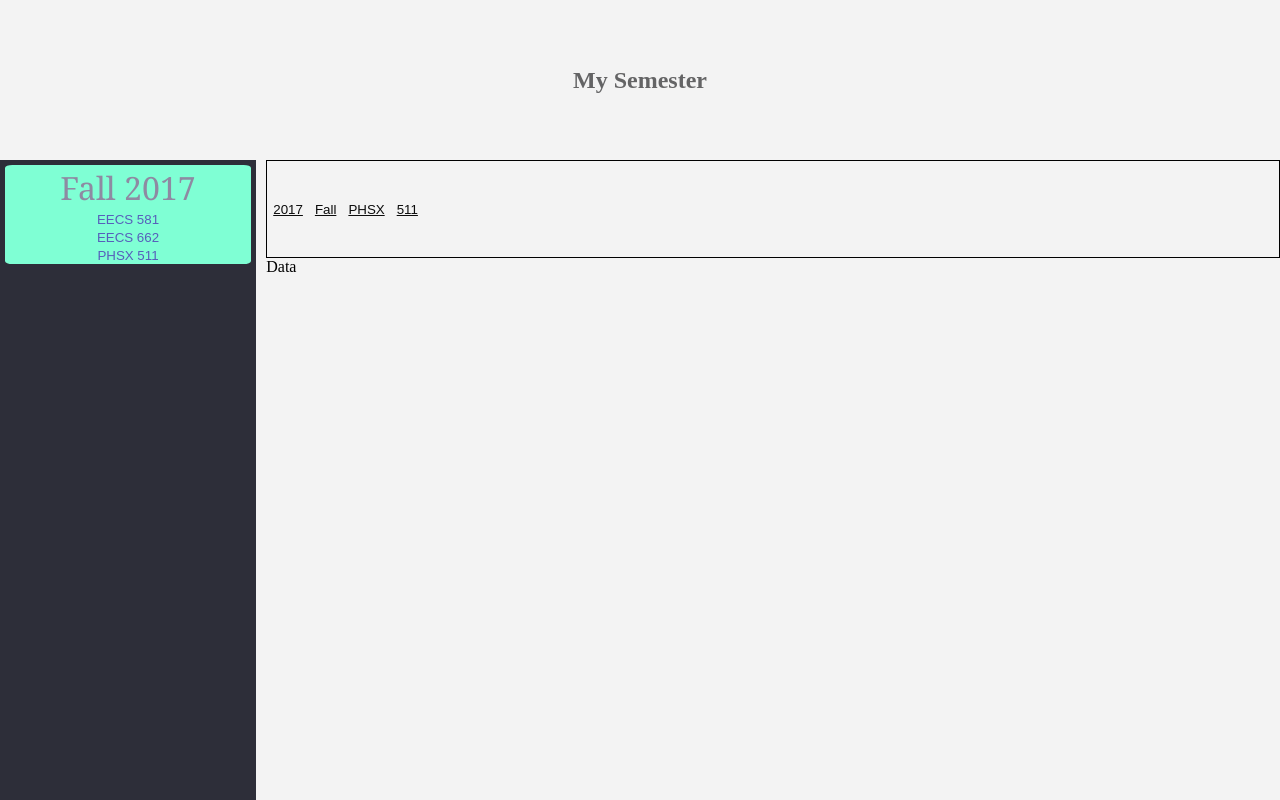
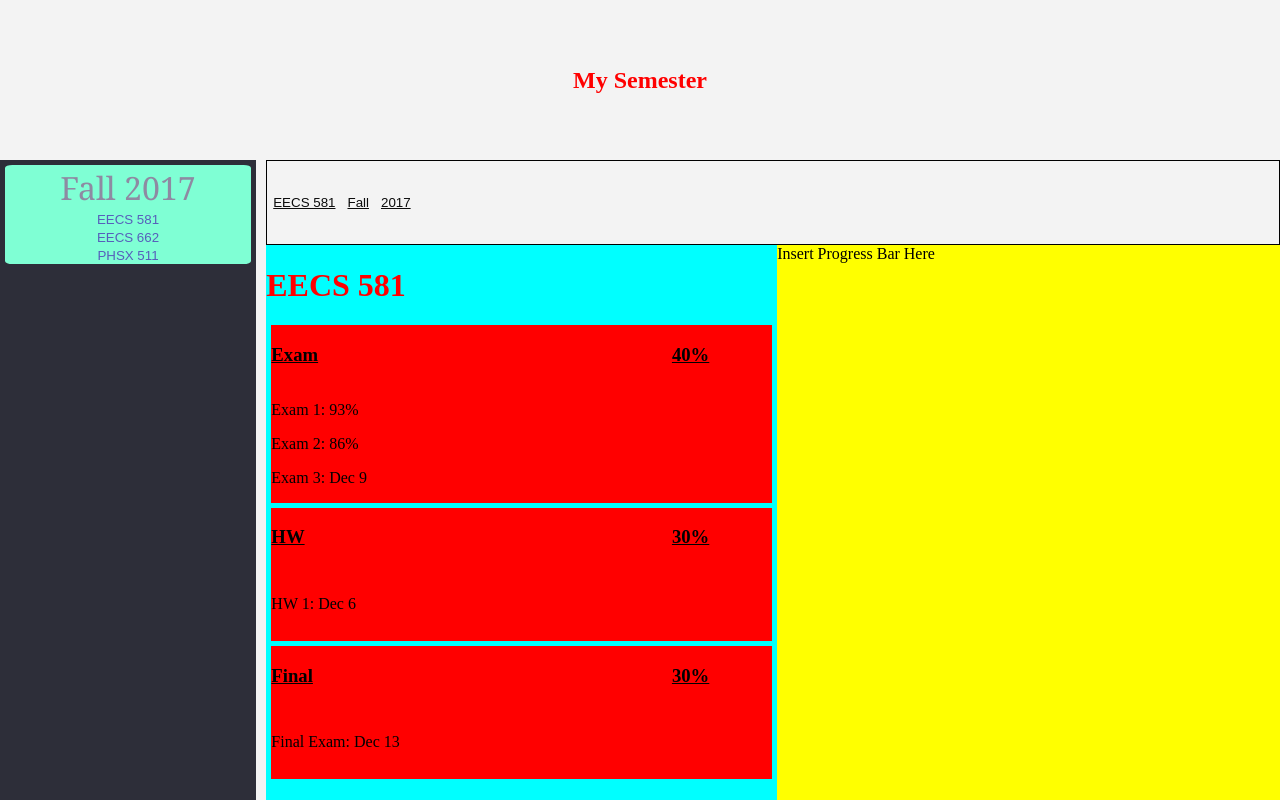
Before and after one commit to ajgrowney/MySemesterApp, a React (Create React App) app: page / in a window 1280 px wide. Built offline with nearby package versions, Linux system fonts and the light colour scheme.

Commit message:
Left side done

```diff
--- a/package.json
+++ b/package.json
@@ -6,6 +6,7 @@
     "path": "^0.12.7",
     "react": "^16.4.0",
     "react-dom": "^16.4.0",
+    "react-progressbar.js": "^0.2.0",
     "react-scripts": "1.1.4"
   },
   "homepage": "./",
--- a/src/App.css
+++ b/src/App.css
@@ -12,19 +12,13 @@
   margin: 2%;
 }
 
-.main-object{
+.main-container{
   display: flex;
   flex-direction: column;
-  color: white;
+  color: black;
   padding-left: 1%;
   height: 100%;
 }
-.main-list{
-  width: 100%;
-  height: 100%;
-  padding: 0%;
-}
-
 
 .course-view{
   color:black;
--- a/src/App.js
+++ b/src/App.js
@@ -2,7 +2,8 @@ import React, { Component } from 'react';
 import './App.css';
 import { MainToolbar } from './components/js/toolbars';
 import { SidebarButton } from './components/js/buttons';
-import { refreshMainPane } from './index';
+import { MainView } from './components/js/views';
+
 //
 // Sidebar Component on Left Side of Application
 //
@@ -28,7 +29,7 @@ class SidebarObj extends Component {
   courseButtons(year_in, term_in){
     return this.props.courseList.map( course => {
       if( course["year"] === year_in && course['term'] === term_in){
-        return (<SidebarButton class='sidebar-course-button' onClick={refreshMainPane(course['year'],course['term'], course['department'], course['number'])} key={course.id} department={course.department} number={course.number}/>)
+        return (<SidebarButton class='sidebar-course-button' key={course.id} department={course.department} number={course.number}/>)
       }
     });
   }
@@ -57,34 +58,24 @@ class HeaderObj extends Component {
   }
 }
 
+//
+// Main Component
+//
 class MainPaneObj extends Component {
   // Parameters: year, term, dept, course
   constructor(props){
     super(props);
     this.viewType = this.props.view;
-    this.year = this.props.params[0];
-    this.term = this.props.params[1];
-    this.dept = this.props.params[2];
-    this.course = this.props.params[3];
   }
 
-  loadMainView(){
-    return(
-      <div className={this.viewType+ "-view"}>
-        Data
-      </div>
-    );
-  }
   render() {
     return (
-      <div className="main-object">
-
+      <div className="main-container">
         <div className="main-toolbar">
-        {console.log(this.props.params)}
           <MainToolbar params={this.props.params} />
         </div>
-        {this.loadMainView()}
-      </div>
+          <MainView view={this.viewType} params ={this.props.params}/>
+        </div>
 
     );
   }
--- /dev/null
+++ b/src/components/css/course-components.css
@@ -0,0 +1,16 @@
+.course-component{
+    background-color: red;
+    margin: 1%;
+    display: grid;
+    grid-template-columns: 80% 20%;
+}
+#title{
+    grid-row: 1;
+    grid-column: 1;
+    text-decoration: underline;
+}
+#percentage{
+    grid-row: 1;
+    grid-column: 2;
+    text-decoration: underline;
+}
--- /dev/null
+++ b/src/components/css/views.css
@@ -0,0 +1,23 @@
+h1{
+	color: red;
+}
+.main-pane-container{
+	display: grid;
+	height: 100%;
+}
+.content-wrapper{
+	background-color: aqua;
+	height: 100%;
+	width: 100%;
+}
+.content-overview{
+	grid-row: 1;
+	grid-column: 2;
+	color: black;
+	background-color: yellow;
+	height: 100%;
+	width: 100%;
+}
+.content-components{
+	height: 80%;
+}
--- /dev/null
+++ b/src/components/data.js
@@ -0,0 +1,91 @@
+export const mySyllabus = [
+    {
+        id: 1,
+        components: ['Exam', 'HW', 'Final'],
+        'Exam': {
+            percentage: '40%',
+            scores: [
+                {
+                    date: 'Oct 10',
+                    title: 'Exam 1',
+                    result: '93%'
+                },
+                {
+                    date: 'Nov 21',
+                    title: 'Exam 2',
+                    result: '86%'
+                },
+                {
+                    date: 'Dec 9',
+                    title: 'Exam 3'
+                }
+            ]
+        },
+        'HW': {
+            percentage: '30%',
+            scores: [
+                {
+                    date: 'Dec 6',
+                    title: 'HW 1'
+                }
+            ]
+        },
+        'Final': {
+            percentage: '30%',
+            scores: [
+                {
+                    date: 'Dec 13',
+                    title: 'Final Exam'
+                }
+            ]
+        }
+    },
+    {
+        id: 2,
+        components: ['Exam', 'HW', 'Final'],
+        'Exam': {
+            percentage: '50%'
+        },
+        'HW': {
+            percentage: '25%'
+        },
+        'Final': {
+            percentage: '25%'
+        }
+    }
+]
+
+export const myCourses = [
+    {
+        department: 'EECS',
+        number: 581,
+        displayString: 'EECS 581',
+        term: 'Fall',
+        year: 2017,
+        id: 1
+    },
+    {
+        department: 'EECS',
+        number: 662,
+        displayString: 'EECS 662',
+        term: 'Fall',
+        year: 2017,
+        id: 2
+    },
+    {
+        department: 'PHSX',
+        number: 511,
+        displayString: 'PHSX 511',
+        term: 'Fall',
+        year: 2017,
+        id: 3
+    },
+    {
+        department: 'EECS',
+        number: 101,
+        displayString: 'EECS 101',
+        term: 'Spring',
+        year: 2016,
+        id: 4
+    }
+]
--- /dev/null
+++ b/src/components/js/course-components.js
@@ -0,0 +1,41 @@
+import React, { Component } from 'react'
+import '../css/course-components.css'
+
+
+class CourseComponentObj extends Component {
+    constructor(props){
+        super(props);
+        this.title= this.props.component_type || 'Exams';
+        this.percentage = this.props.component_data.percentage || 'undef%';
+        this.comp_data = this.props.component_data.scores || [{'no': 1}];
+    }
+
+    loadScores(){
+        return this.comp_data.map( object => {
+            if(object.result !== undefined){
+                return (<p>{object.title}: {object.result}</p>)
+            }else{
+                return(<p>{object.title}: {object.date}</p>)
+            }
+        })
+    }
+
+    render(){
+        let styling = {
+            comp_style :{
+                'height': this.percentage
+            }
+        }
+        return(
+            <div style={{height: this.percentage}} className="course-component">
+                <h3 id='title'>{this.title}</h3>
+                <h3 id='percentage'>{this.percentage}</h3>
+                <div className="course-component-scores">
+                    {this.loadScores()}
+                </div>
+            </div>
+        )
+    }
+}
+
+export const CourseComponent = CourseComponentObj;
--- a/src/components/js/toolbars.js
+++ b/src/components/js/toolbars.js
@@ -5,19 +5,15 @@ import './../css/toolbars.css'
 class MainToolbarObj extends Component {
   constructor(props){
     super(props);
-    this.year = this.props.params[0];
-    this.term = this.props.params[1];
-    this.dept = this.props.params[2];
-    this.course = this.props.params[3];
+    this.parameters = this.props.params;
+
   }
 
   render() {
-    return this.props.params.map( input => {
-      {console.log(this.props.params)}
-        return (
-          <MainToolbarButton info={input} />
-
-        );
+    return Object.keys(this.parameters).map( input => {
+        if(input === 'year' || input == 'term' || input == 'displayString'){
+          return (<MainToolbarButton info={this.parameters[input]} />);
+        }
     })
     }
   }
--- /dev/null
+++ b/src/components/js/views.js
@@ -0,0 +1,60 @@
+import React, { Component } from 'react'
+import ProgressBar,{ Circle } from 'react-progressbar.js'
+import '../css/views.css'
+import { mySyllabus, myCourses } from '../data'
+import { CourseComponent } from './course-components'
+
+let sample = ["HW", "Final"];
+
+class MainViewObj extends Component {
+	constructor(props){
+		super(props);
+		this.viewType = this.props.view;
+		this.object = this.props.params;
+	}
+	loadComponents(){
+		let course_syllabus = mySyllabus.find( course => (course.id === this.object.id));
+		return course_syllabus.components.map( comp => {
+			return <CourseComponent component_type={comp} component_data={course_syllabus[comp]}/>
+		})
+	}
+
+	loadViewType(view_in){
+
+		if(this.viewType === 'course'){
+			return(
+				<div className= 'content-wrapper' id='content-wrapper'>
+					<h1>{ this.object.displayString }</h1>
+					<div className='content-components'>
+						{this.loadComponents()}
+					</div>
+				</div>
+			)
+		}else if(this.viewType === 'term'){
+			return(
+				<h1>{ this.viewType } </h1>
+			)
+		}else{
+			return(
+				<h1>Year</h1>
+			)
+		}
+	}
+	loadRightSide(){
+		return(
+			<div id="content-overview" className= 'content-overview'>
+				Insert Progress Bar Here
+			</div>
+		)
+	}
+
+	render(){
+		return (
+			<div id="sample" className='main-pane-container'>
+				{this.loadViewType(this.viewType)}
+				{this.loadRightSide()}
+			</div>
+		)
+	}
+}
+export const MainView = MainViewObj;
--- a/src/index.js
+++ b/src/index.js
@@ -3,49 +3,14 @@ import ReactDOM from 'react-dom';
 import './index.css';
 import registerServiceWorker from './registerServiceWorker';
 import {Header, Sidebar, MainPane} from './App';
+import { myCourses } from './components/data'
 
-const myCourses = [
-    {
-        department: 'EECS',
-        number: 581,
-        term: 'Fall',
-        year: 2017,
-        id: 1
-    },
-    {
-        department: 'EECS',
-        number: 662,
-        term: 'Fall',
-        year: 2017,
-        id: 2
-    },
-    {
-        department: 'PHSX',
-        number: 511,
-        term: 'Fall',
-        year: 2017,
-        id: 3
-    },
-    {
-        department: 'EECS',
-        number: 101,
-        term: 'Spring',
-        year: 2016,
-        id: 4
-    }
-]
 
-export function refreshMainPane(year, term, dept, course){
-    console.log('yoyoyo');
-    console.log(term);
-    ReactDOM.render(<MainPane view = {'course'} params={[year, term, dept, course]} />, document.getElementById('main-pane'));
-}
 
 ReactDOM.render(<Header />, document.getElementById('header'));
 
 ReactDOM.render(<Sidebar courseList={myCourses} term={'Fall'} year={2017}/>, document.getElementById('sidebar-nav'));
 
-//ReactDOM.render(<MainPane view={'course'} params={[2017, 'Fall', 'EECS', '581']}/>, document.getElementById('main-pane'));
-refreshMainPane(1,'a','b','c');
+ReactDOM.render(<MainPane view={'course'} params={myCourses[0]}/>, document.getElementById('main-pane'));
 
 registerServiceWorker();
```
Also changed, not shown: 1 other file (tests, documents, lock files or other folders).
